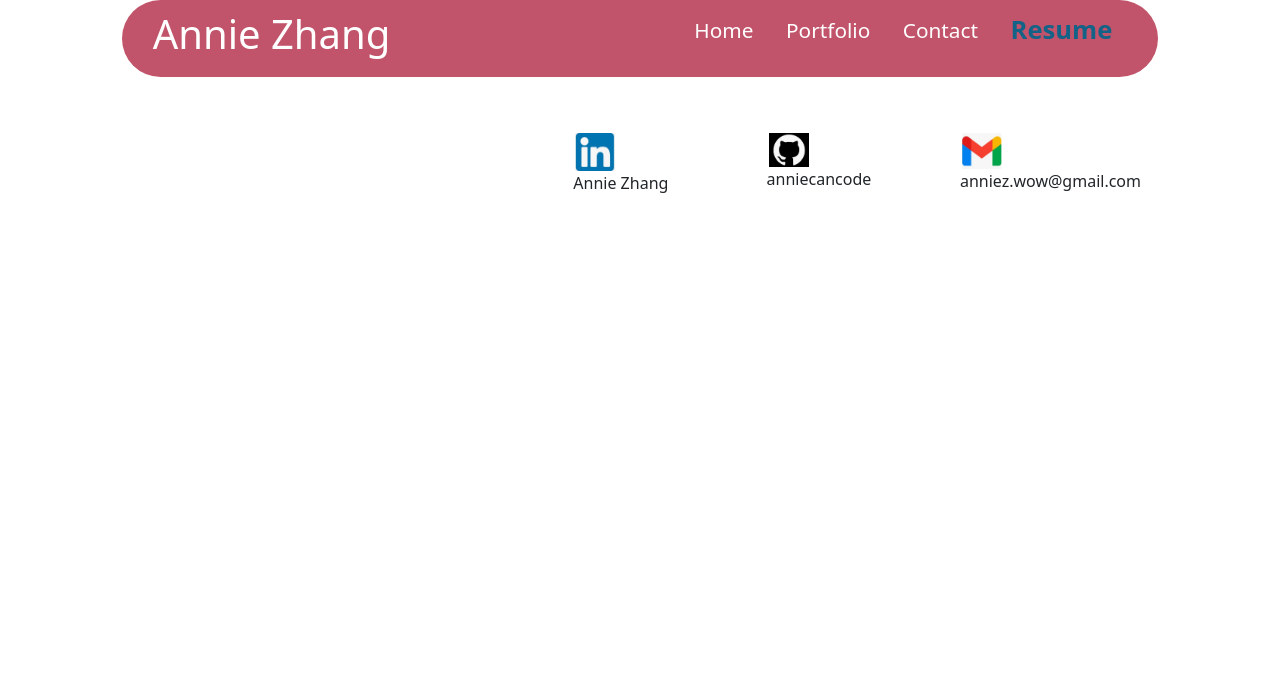
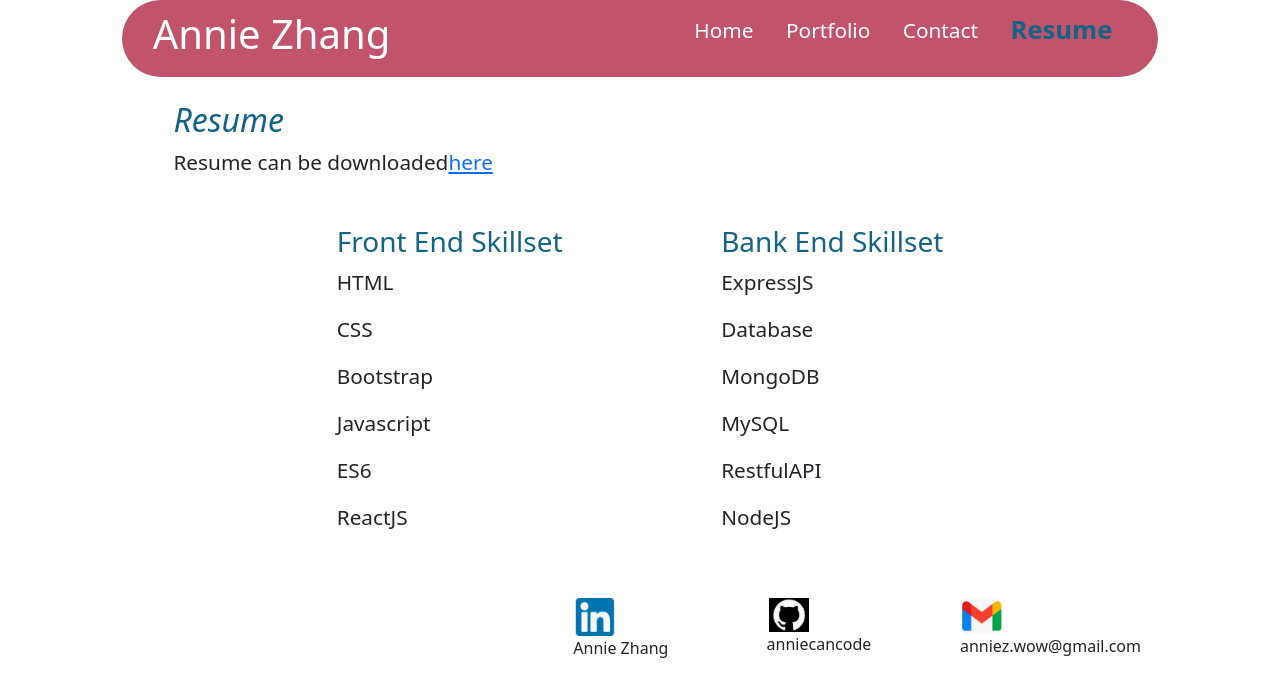
Before and after one commit to Anniecancode/AnniePortfolio, a React (Create React App) app in the folder portfolio-app/: page / in a window 1280 px wide. Both pictures are taken after a click on the item "Resume". Shown: the top 696 px of the page. Built offline with nearby package versions, Linux system fonts and the light colour scheme.

Commit message:
added and styled resume page

```diff
--- a/portfolio-app/src/assets/style.css
+++ b/portfolio-app/src/assets/style.css
@@ -44,7 +44,6 @@ h2 {
 
 p {
     font-size: var(--third);
-    color: var(--blue);
 }
 
 ul {
@@ -176,3 +175,8 @@ ul {
     -webkit-transition-delay: .2s;
     transition-delay: .2s;
 }
+
+@media screen and (max-width:768px) {
+    .section {flex-direction: column;}
+
+}
--- a/portfolio-app/src/components/pages/Contact.js
+++ b/portfolio-app/src/components/pages/Contact.js
@@ -1,4 +1,5 @@
 import React, { useState } from 'react';
+import '../../assets/style.css';
 
 // Here we import a helper function that will check if the email is valid
 import { validateEmail } from '../../utils/helpers';
--- a/portfolio-app/src/components/pages/Portfolio.js
+++ b/portfolio-app/src/components/pages/Portfolio.js
@@ -1,5 +1,5 @@
 import React from 'react';
-
+import '../../assets/style.css';
 
 function Portfolio() {
     return (
--- a/portfolio-app/src/components/pages/Resume.js
+++ b/portfolio-app/src/components/pages/Resume.js
@@ -1,9 +1,64 @@
 import React from 'react';
+import '../../assets/style.css';
+import MyPDF from '../../assets/Resume.pdf';
 
 export default function Resume() {
+
+    const styles = {
+        body: {
+            display: 'flex',
+            flexDirection: 'row',
+            justifyContent: 'space-evenly',
+            marginTop: '5%'
+        },
+        font: {
+            color: 'rgb(19, 98, 135)'
+        }
+    }
+
     return (
         <div>
-            <h1>Resume</h1>
+
+            <br></br>
+
+            <h2>Resume</h2>
+
+            <p>Resume can be downloaded
+               <a href={MyPDF} download="resume.pdf">
+               here </a>
+            </p>
+
+
+            <div style={styles.body}>
+                <div>
+                    <h3 style={styles.font}>
+                    Front End Skillset
+                    </h3>
+
+                    <p>HTML</p>
+                    <p>CSS</p>
+                    <p>Bootstrap</p>
+                    <p>Javascript</p>
+                    <p>ES6</p>
+                    <p>ReactJS</p>
+                </div>
+                <div>
+                    <h3 style={styles.font}>
+                    Bank End Skillset
+                    </h3>
+
+                    <p>ExpressJS</p>
+                    <p>Database</p>
+                    <p>MongoDB</p>
+                    <p>MySQL</p>
+                    <p>RestfulAPI</p>
+                    <p>NodeJS</p>
+                </div>
+            </div>
+
+            <br></br>
+            <br></br>
+
         </div>
     )
 }
```
Also changed, not shown: 1 other file (tests, documents, lock files or other folders).
